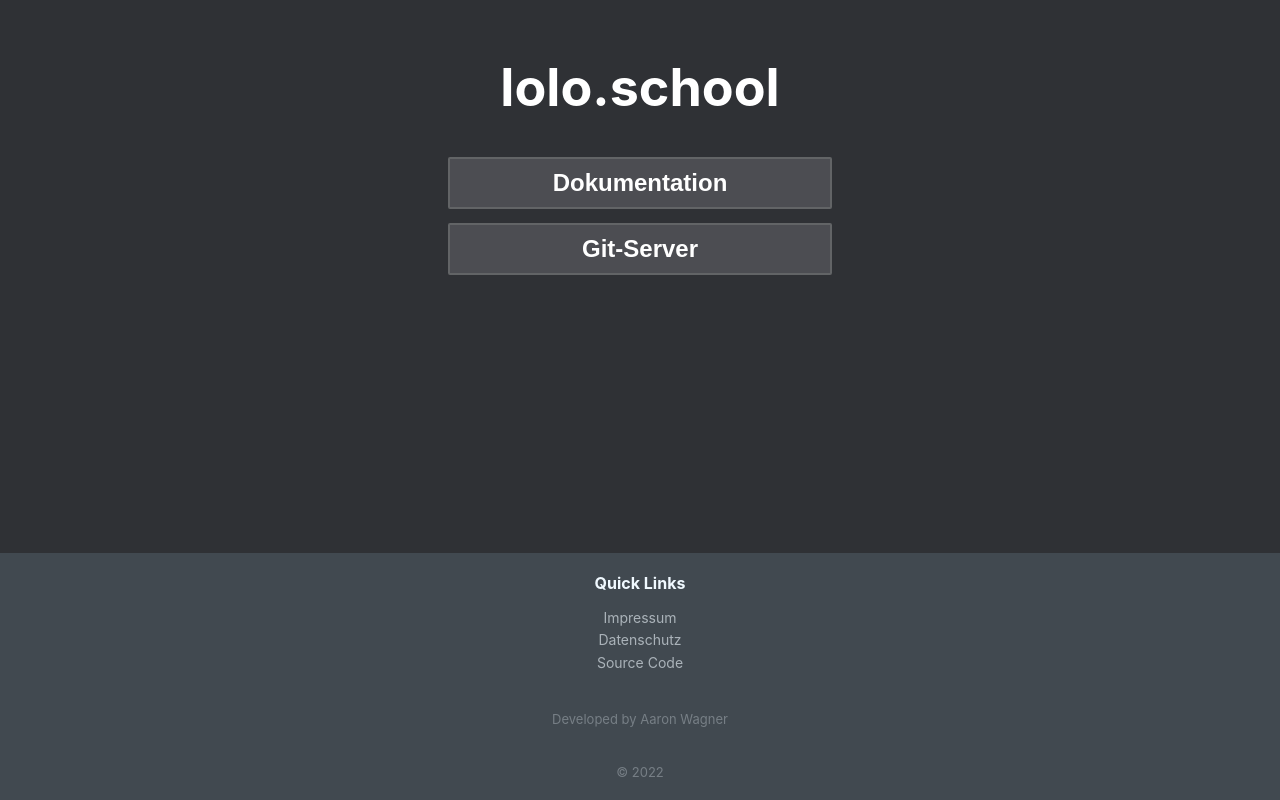
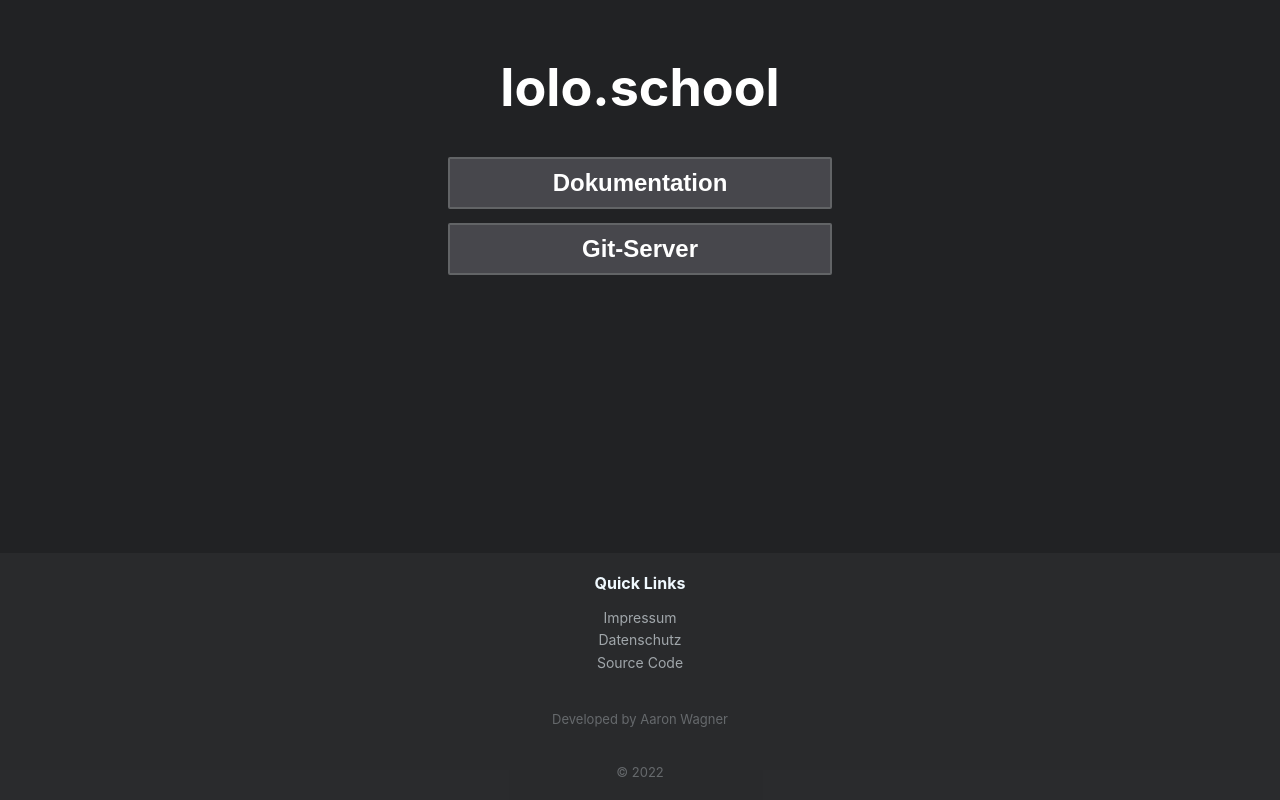
Before and after one commit to Lore-Lorentz-Schule/landing-page-lolo, a React (Create React App) app: page / in a window 1280 px wide. Shown: the part 247-1047 px from the top of the page. Built offline with nearby package versions, Linux system fonts and the light colour scheme.

Commit message:
:lipstick: changed background color of Header and Footer

```diff
--- a/src/App.css
+++ b/src/App.css
@@ -15,7 +15,7 @@
 
 /* General Header Design */
 .App-header {
-  background-color: #2f3135;
+  background-color: #212224;
   min-height: 100vh;
   display: flex;
   flex-direction: column;
@@ -96,7 +96,7 @@
 .footer-dark {
   padding:20px 0;
   color:#f0f9ff;
-  background-color: #414950;
+  background-color: #212224f5;
 }
 
 .footer-dark h3 {
```
